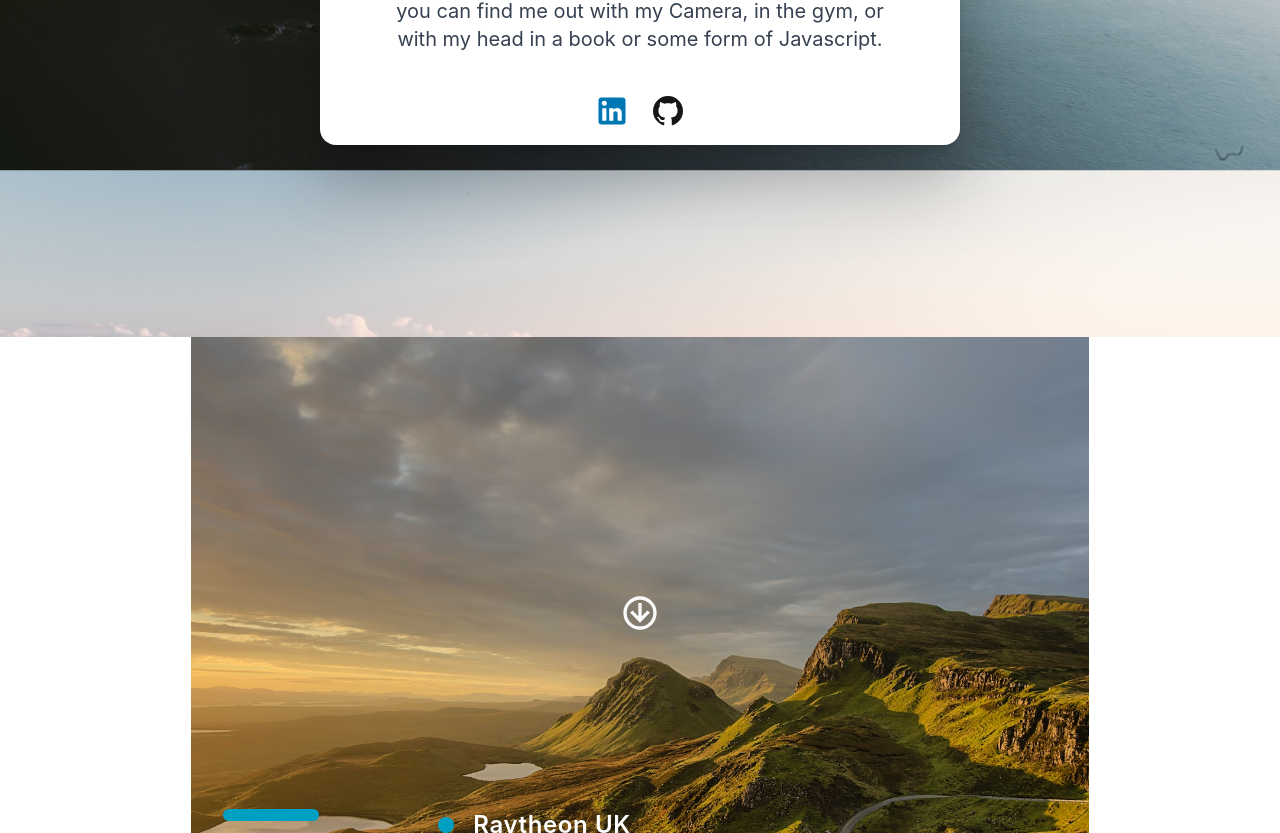
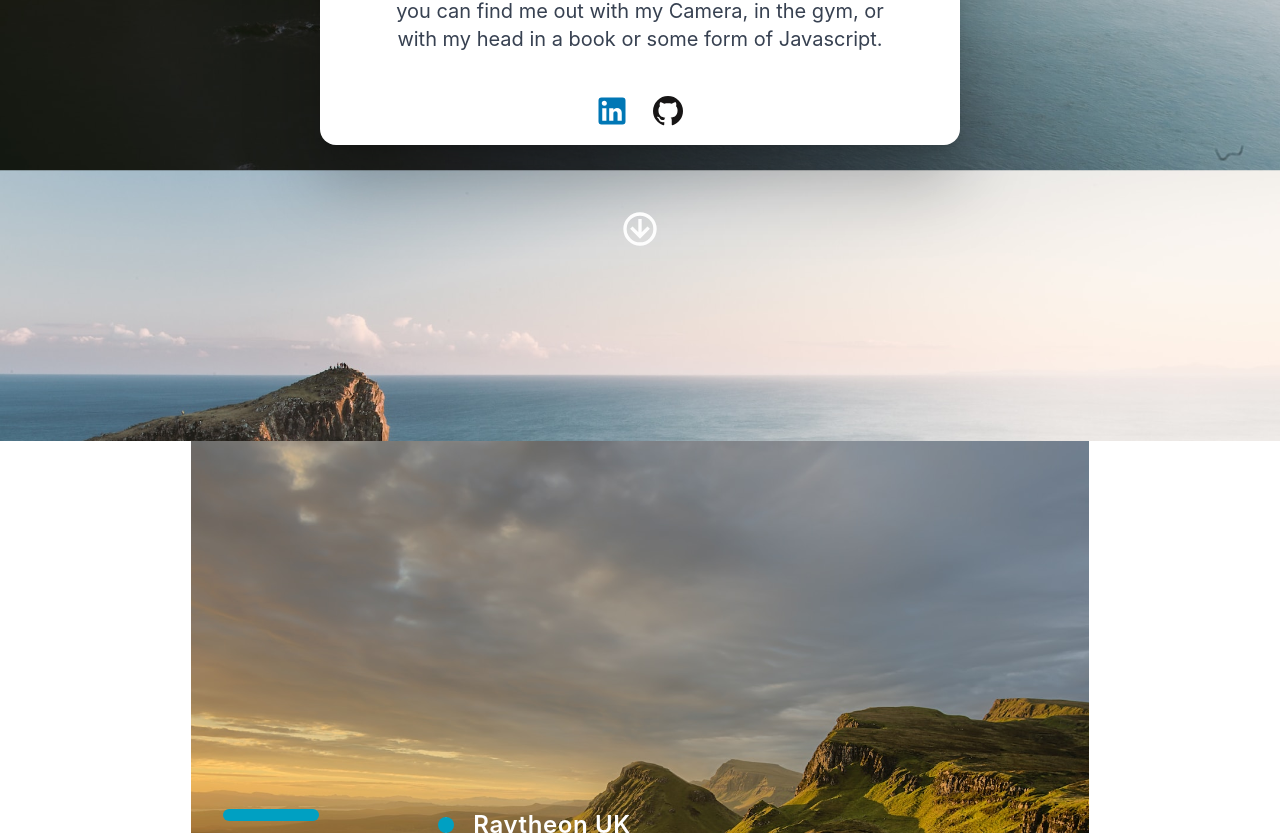
Before and after one commit to callumbuttery/callum-buttery, a React (Create React App) app: page /about in a window 1280 px wide. Shown: the part 683-1516 px from the top of the page. Built offline with nearby package versions, Linux system fonts and the light colour scheme.

Commit message:
fix: move scroll animator

```diff
--- a/src/pages/About.js
+++ b/src/pages/About.js
@@ -10,11 +10,11 @@ export default function About() {
                 <div className="pt-48 pb-48">
                     <ProfilePic />
                     <DetailsCard />
+                    <ScrollAnimator />
                 </div>
             </div>
             <div className="h-full bg-[url('images/aboutwallpaper2.jpg')] bg-no-repeat bg-cover bg-center bg-fixed">
                 <div className="pt-48 pb-32">
-                    <ScrollAnimator />
                     <Timeline />
                 </div>
             </div>
```
